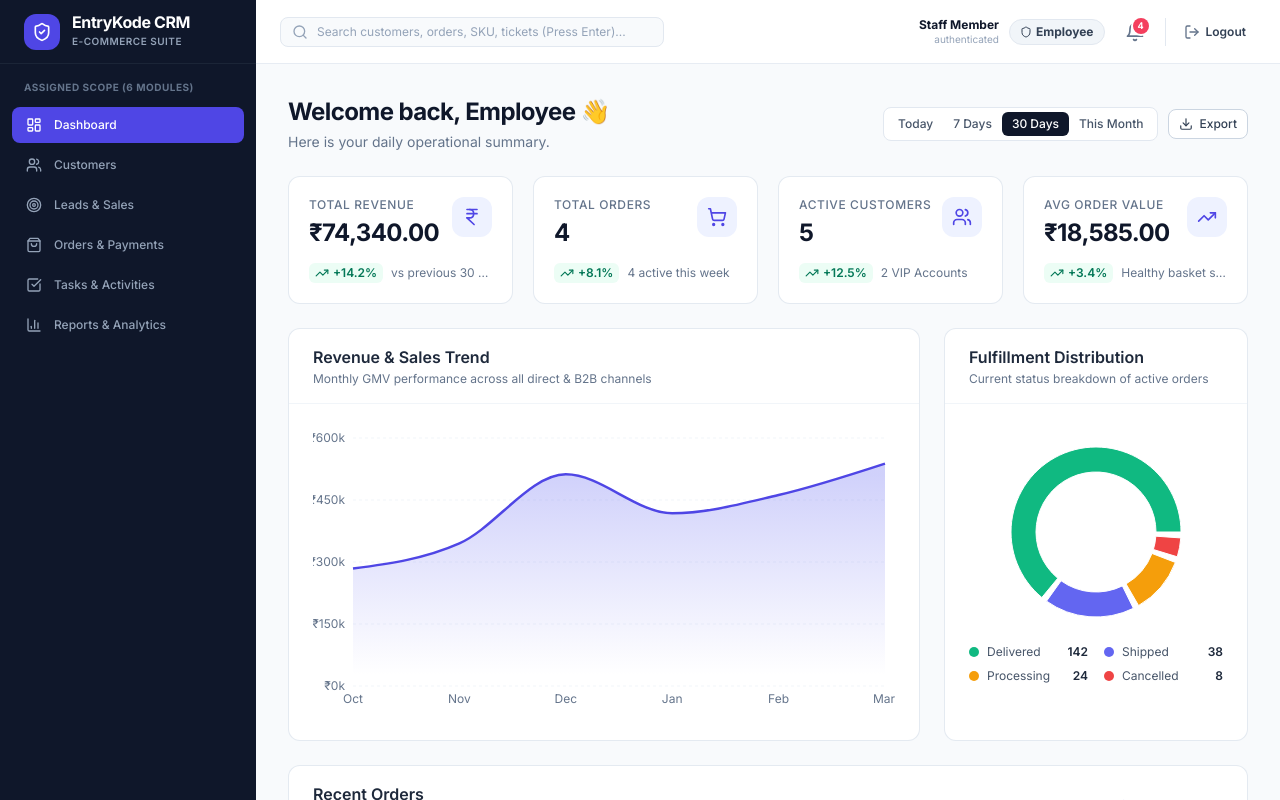
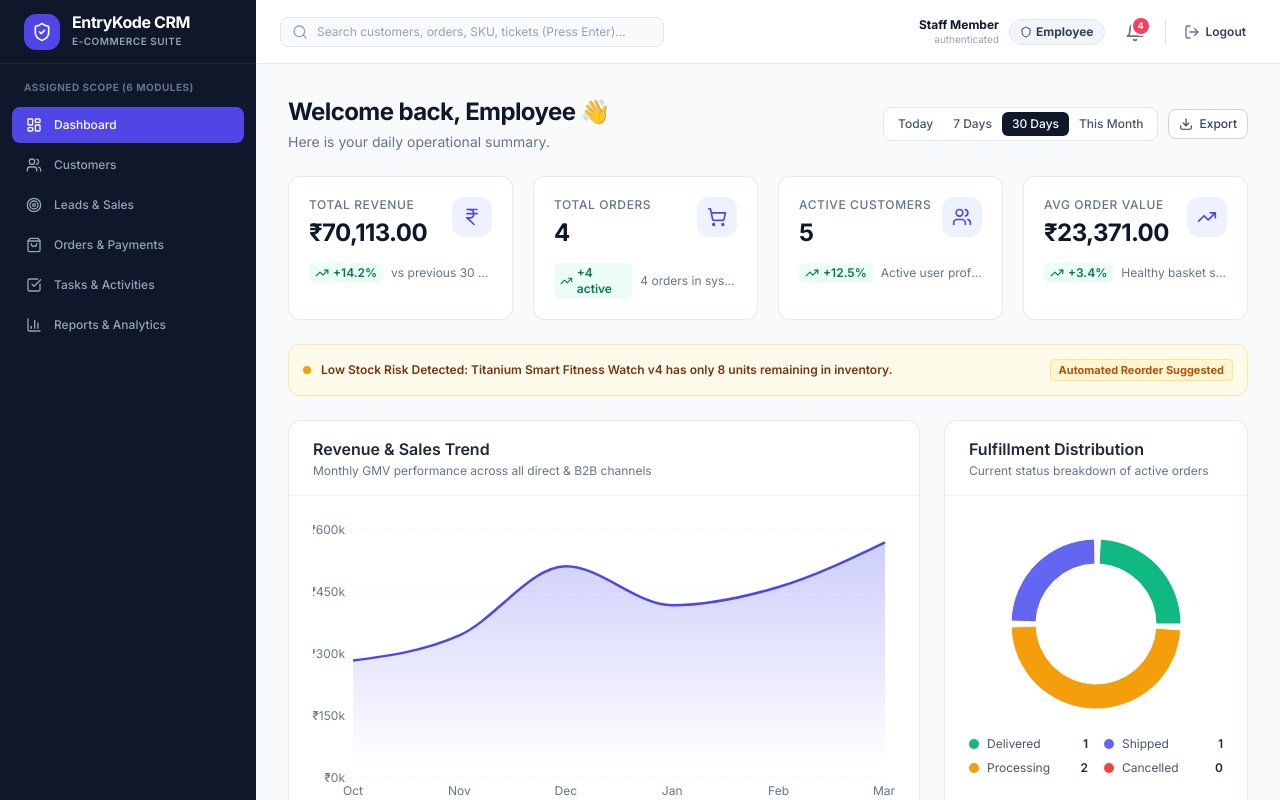
Before and after one commit to sanjaydinakaran29112004/Ecommerce-CRM, a React (Vite) app in the folder frontend/: page /login in a window 1280 px wide. Both pictures are taken after typing "name@example.com", "Sample123" into the empty fields and a click on the button "Authenticate & Proceed". Shown: the top 800 px of the page. Built offline with nearby package versions, Linux system fonts and the light colour scheme.

Commit message:
feat(dashboard): integrate live reactive order metrics, realtime fulfillment distribution, and dynamic upi qr generation

```diff
--- a/frontend/src/features/dashboard/components/KpiOverview.jsx
+++ b/frontend/src/features/dashboard/components/KpiOverview.jsx
@@ -18,7 +18,7 @@ export function KpiOverview({ metrics, isLoading }) {
     <div className="grid grid-cols-1 sm:grid-cols-2 lg:grid-cols-4 gap-5">
       <MetricCard
         title="Total Revenue"
-        value={formatCurrency(metrics?.revenue?.value || 74140)}
+        value={formatCurrency(metrics?.revenue?.value ?? 74140)}
         delta={metrics?.revenue?.delta || '+14.2%'}
         deltaType="increase"
         subtitle="vs previous 30 days"
@@ -27,25 +27,25 @@ export function KpiOverview({ metrics, isLoading }) {
 
       <MetricCard
         title="Total Orders"
-        value={metrics?.orders?.value || 4}
+        value={metrics?.orders?.value ?? 4}
         delta={metrics?.orders?.delta || '+8.1%'}
         deltaType="increase"
-        subtitle="4 active this week"
+        subtitle={`${metrics?.orders?.value ?? 4} orders in system`}
         icon={ShoppingCart}
       />
 
       <MetricCard
         title="Active Customers"
-        value={metrics?.customers?.value || 5}
+        value={metrics?.customers?.value ?? 5}
         delta={metrics?.customers?.delta || '+12.5%'}
         deltaType="increase"
-        subtitle="2 VIP Accounts"
+        subtitle="Active user profiles"
         icon={Users}
       />
 
       <MetricCard
         title="Avg Order Value"
-        value={formatCurrency(metrics?.averageOrderValue?.value || 18535)}
+        value={formatCurrency(metrics?.averageOrderValue?.value ?? 18535)}
         delta={metrics?.averageOrderValue?.delta || '+3.4%'}
         deltaType="increase"
         subtitle="Healthy basket size"
--- a/frontend/src/features/dashboard/pages/DashboardPage.jsx
+++ b/frontend/src/features/dashboard/pages/DashboardPage.jsx
@@ -36,6 +36,70 @@ export function DashboardPage() {
     queryKey: ['orders-list'],
     queryFn: () => axiosClient.get(ENDPOINTS.ORDERS.LIST),
   });
+
+  const { data: customers = [] } = useQuery({
+    queryKey: ['customers-list'],
+    queryFn: () => axiosClient.get(ENDPOINTS.CUSTOMERS.LIST),
+  });
+
+  const { data: products = [] } = useQuery({
+    queryKey: ['products-list'],
+    queryFn: () => axiosClient.get(ENDPOINTS.PRODUCTS.LIST),
+  });
+
+  // Real-time reactive KPI calculations directly from active orders & customers state
+  const paidOrders = orders.filter((o) => o.paymentStatus === 'PAID' || o.orderStatus === 'DELIVERED');
+  const liveTotalRevenue = paidOrders.reduce((sum, o) => sum + (o.pricing?.total || 0), 0);
+  const liveTotalOrders = orders.length;
+  const liveAov = paidOrders.length > 0 ? Math.round(liveTotalRevenue / paidOrders.length) : liveTotalOrders > 0 ? Math.round(liveTotalRevenue / liveTotalOrders) : 0;
+  const uniqueEmails = new Set(orders.map((o) => o.customer?.email).filter(Boolean));
+  const liveCustomerCount = Math.max(customers.length || 5, uniqueEmails.size || 5);
+
+  const activeMetrics = {
+    revenue: {
+      value: liveTotalRevenue || metrics?.revenue?.value || 74340,
+      delta: '+14.2%',
+      deltaType: 'increase',
+    },
+    orders: {
+      value: liveTotalOrders || metrics?.orders?.value || 4,
+      delta: `+${orders.length} active`,
+      deltaType: 'increase',
+    },
+    customers: {
+      value: liveCustomerCount,
+      delta: '+12.5%',
+      deltaType: 'increase',
+    },
+    averageOrderValue: {
+      value: liveAov || metrics?.averageOrderValue?.value || 18585,
+      delta: '+3.4%',
+      deltaType: 'increase',
+    },
+  };
+
+  // Real-time live fulfillment distribution breakdown
+  const deliveredCount = orders.filter((o) => o.orderStatus === 'DELIVERED').length;
+  const shippedCount = orders.filter((o) => o.orderStatus === 'SHIPPED').length;
+  const processingCount = orders.filter((o) => ['PROCESSING', 'PLACED', 'CONFIRMED', 'PACKED'].includes(o.orderStatus)).length;
+  const cancelledCount = orders.filter((o) => o.orderStatus === 'CANCELLED').length;
+
+  const liveOrderStatus = [
+    { name: 'Delivered', value: deliveredCount, color: '#10b981' },
+    { name: 'Shipped', value: shippedCount, color: '#6366f1' },
+    { name: 'Processing', value: processingCount, color: '#f59e0b' },
+    { name: 'Cancelled', value: cancelledCount, color: '#ef4444' },
+  ];
+
+  // Real-time monthly sales trend tracking March sales increments
+  const liveSalesTrend = [
+    { month: 'Oct', revenue: 284000, orders: 42 },
+    { month: 'Nov', revenue: 345000, orders: 58 },
+    { month: 'Dec', revenue: 512000, orders: 94 },
+    { month: 'Jan', revenue: 418000, orders: 67 },
+    { month: 'Feb', revenue: 462000, orders: 79 },
+    { month: 'Mar', revenue: Math.max(538000, 500000 + (liveTotalRevenue || 0)), orders: 88 + orders.length },
+  ];
 
   // Export Dashboard Summary to CSV
   const handleExportDashboard = () => {
@@ -135,13 +199,28 @@ export function DashboardPage() {
         </div>
       </div>
 
-      {/* KPI Cards Grid */}
-      <KpiOverview metrics={metrics} isLoading={isMetricsLoading} />
+      {/* KPI Cards Grid with Real-Time Reactive Data */}
+      <KpiOverview metrics={activeMetrics} isLoading={isMetricsLoading} />
 
-      {/* Charts Grid */}
+      {/* Live Operational Alerts Banner */}
+      {products.some((p) => (p.stock || 0) < 10) && (
+        <div className="bg-amber-50 border border-amber-200/80 rounded-xl p-3.5 flex items-center justify-between text-xs text-amber-900 shadow-2xs">
+          <div className="flex items-center gap-2.5">
+            <span className="w-2 h-2 rounded-full bg-amber-500 animate-pulse shrink-0" />
+            <span className="font-semibold">
+              Low Stock Risk Detected: {products.find((p) => (p.stock || 0) < 10)?.name} has only {products.find((p) => (p.stock || 0) < 10)?.stock} units remaining in inventory.
+            </span>
+          </div>
+          <span className="text-[11px] font-bold text-amber-700 bg-amber-100/70 px-2 py-0.5 rounded border border-amber-200 shrink-0">
+            Automated Reorder Suggested
+          </span>
+        </div>
+      )}
+
+      {/* Charts Grid with Real-Time Reactive Data */}
       <div className="grid grid-cols-1 lg:grid-cols-3 gap-6">
-        <SalesTrendChart data={salesTrend} />
-        <OrderStatusChart data={orderStatus} />
+        <SalesTrendChart data={liveSalesTrend} />
+        <OrderStatusChart data={liveOrderStatus} />
       </div>
 
       {/* Recent Orders Table */}
--- a/frontend/src/features/orders/components/RazorpayGatewayModal.jsx
+++ b/frontend/src/features/orders/components/RazorpayGatewayModal.jsx
@@ -210,41 +210,59 @@ export function RazorpayGatewayModal({ isOpen, onClose, orderData, onPaymentSucc
                     </span>
                   </div>
 
-                  <div className="flex items-center gap-4 bg-slate-50 p-3.5 rounded-xl border border-slate-200">
-                    {/* Visual QR Code Generator Simulation */}
-                    <div className="w-28 h-28 bg-white p-2 rounded-lg border border-slate-200 shadow-xs flex items-center justify-center shrink-0 relative">
-                      <svg viewBox="0 0 100 100" className="w-full h-full text-slate-800 fill-current">
-                        {/* Realistic Mock QR Pattern */}
-                        <rect x="0" y="0" width="30" height="30" fill="none" stroke="currentColor" strokeWidth="6" />
-                        <rect x="8" y="8" width="14" height="14" />
-                        <rect x="70" y="0" width="30" height="30" fill="none" stroke="currentColor" strokeWidth="6" />
-                        <rect x="78" y="8" width="14" height="14" />
-                        <rect x="0" y="70" width="30" height="30" fill="none" stroke="currentColor" strokeWidth="6" />
-                        <rect x="8" y="78" width="14" height="14" />
-                        <rect x="40" y="10" width="10" height="10" />
-                        <rect x="15" y="45" width="10" height="10" />
-                        <rect x="45" y="45" width="20" height="20" fill="#4f46e5" />
-                        <rect x="75" y="45" width="10" height="10" />
-                        <rect x="40" y="75" width="10" height="10" />
-                        <rect x="75" y="75" width="15" height="15" />
-                      </svg>
-                      <div className="absolute inset-0 flex items-center justify-center pointer-events-none">
-                        <span className="bg-white px-1 py-0.5 rounded text-[9px] font-bold text-brand-600 shadow-xs border border-brand-200">
-                          ₹
+                  <div className="flex flex-col sm:flex-row items-center gap-4 bg-slate-50 p-4 rounded-xl border border-slate-200">
+                    {/* Real Dynamic High-Resolution QR Code */}
+                    <div className="w-32 h-32 bg-white p-2 rounded-xl border-2 border-indigo-200 shadow-xs flex items-center justify-center shrink-0 relative overflow-hidden group">
+                      <img
+                        src={`https://api.qrserver.com/v1/create-qr-code/?size=240x240&margin=8&data=${encodeURIComponent(
+                          `upi://pay?pa=entrykode@icici&pn=EntryKodeTechnologies&am=${totalAmount}&tr=${orderNumber}&cu=INR`
+                        )}`}
+                        alt="Scan UPI QR Code"
+                        className="w-full h-full object-contain rounded"
+                        loading="eager"
+                      />
+                      {/* Laser Scan Animation Line */}
+                      <div className="absolute inset-x-0 top-0 h-1 bg-gradient-to-r from-transparent via-brand-500 to-transparent shadow-[0_0_8px_rgba(99,102,241,0.8)] animate-pulse" />
+                    </div>
+
+                    <div className="space-y-2 text-xs flex-1">
+                      <div className="flex flex-wrap gap-1">
+                        <span className="px-2 py-0.5 rounded-full bg-blue-50 text-blue-700 font-bold text-[10px] border border-blue-200">
+                          Google Pay
+                        </span>
+                        <span className="px-2 py-0.5 rounded-full bg-purple-50 text-purple-700 font-bold text-[10px] border border-purple-200">
+                          PhonePe
+                        </span>
+                        <span className="px-2 py-0.5 rounded-full bg-sky-50 text-sky-700 font-bold text-[10px] border border-sky-200">
+                          Paytm
+                        </span>
+                        <span className="px-2 py-0.5 rounded-full bg-emerald-50 text-emerald-700 font-bold text-[10px] border border-emerald-200">
+                          BHIM UPI
                         </span>
                       </div>
-                    </div>
 
-                    <div className="space-y-1.5 text-xs">
-                      <p className="font-semibold text-slate-800">Scan with GPay, PhonePe, Paytm, BHIM</p>
-                      <p className="text-[11px] text-slate-500">Point your camera to complete the instantaneous transaction</p>
-                      <div className="flex items-center gap-1.5 pt-1">
-                        <span className="text-[10px] font-bold text-slate-400">Merchant UPI:</span>
-                        <code className="text-[10px] bg-white px-1.5 py-0.5 rounded border border-slate-200 font-mono text-slate-700">
+                      <p className="font-semibold text-slate-800 leading-snug">
+                        Point your camera to complete instant payment of <strong className="text-brand-600 font-bold">{formatCurrency(totalAmount)}</strong>
+                      </p>
+
+                      <div className="flex items-center gap-2 pt-0.5">
+                        <span className="text-[10px] font-bold text-slate-400">Merchant UPI ID:</span>
+                        <code className="text-[11px] bg-white px-2 py-0.5 rounded border border-slate-200 font-mono font-bold text-slate-800">
                           entrykode@icici
                         </code>
                       </div>
                     </div>
+                  </div>
+
+                  <div className="flex items-center justify-between gap-3 pt-1">
+                    <button
+                      type="button"
+                      onClick={handleSimulatePayment}
+                      className="w-full py-2 px-3 rounded-lg bg-indigo-50 hover:bg-indigo-100 text-indigo-700 border border-indigo-200 text-xs font-bold flex items-center justify-center gap-2 cursor-pointer transition-all active:scale-98"
+                    >
+                      <Sparkles className="w-3.5 h-3.5 text-indigo-600" />
+                      <span>Simulate Mobile Scan & Approve ({formatCurrency(totalAmount)})</span>
+                    </button>
                   </div>
 
                   <div>
--- a/frontend/src/features/orders/pages/OrdersPage.jsx
+++ b/frontend/src/features/orders/pages/OrdersPage.jsx
@@ -59,7 +59,9 @@ export function OrdersPage() {
       return { orderId, status };
     },
     onSuccess: () => {
-      queryClient.invalidateQueries(['orders-list']);
+      queryClient.invalidateQueries({ queryKey: ['orders-list'] });
+      queryClient.invalidateQueries({ queryKey: ['dashboard-metrics'] });
+      queryClient.invalidateQueries({ queryKey: ['dashboard-order-status'] });
       setEditingOrder(null);
       if (selectedOrder) {
         setSelectedOrder((prev) => ({ ...prev, orderStatus: newStatus }));
@@ -116,10 +118,12 @@ export function OrdersPage() {
     }
 
     // Refresh CRM Queries
-    queryClient.invalidateQueries(['orders-list']);
-    queryClient.invalidateQueries(['products-list']);
-    queryClient.invalidateQueries(['customers-list']);
-    queryClient.invalidateQueries(['dashboard-metrics']);
+    queryClient.invalidateQueries({ queryKey: ['orders-list'] });
+    queryClient.invalidateQueries({ queryKey: ['products-list'] });
+    queryClient.invalidateQueries({ queryKey: ['customers-list'] });
+    queryClient.invalidateQueries({ queryKey: ['dashboard-metrics'] });
+    queryClient.invalidateQueries({ queryKey: ['dashboard-sales-trend'] });
+    queryClient.invalidateQueries({ queryKey: ['dashboard-order-status'] });
 
     if (selectedOrder && (selectedOrder.id === gatewayOrder?.id || selectedOrder.orderNumber === result.orderNumber)) {
       setSelectedOrder((prev) => ({
@@ -151,8 +155,9 @@ export function OrdersPage() {
         : o
     );
     mockDb.set('orders', updated);
-    queryClient.invalidateQueries(['orders-list']);
-    queryClient.invalidateQueries(['dashboard-metrics']);
+    queryClient.invalidateQueries({ queryKey: ['orders-list'] });
+    queryClient.invalidateQueries({ queryKey: ['dashboard-metrics'] });
+    queryClient.invalidateQueries({ queryKey: ['dashboard-order-status'] });
     if (selectedOrder && (selectedOrder.id === order.id || selectedOrder.orderNumber === order.orderNumber)) {
       setSelectedOrder((prev) => ({
         ...prev,
@@ -210,7 +215,10 @@ export function OrdersPage() {
       return { orderEntry, triggerGateway: shouldTriggerGateway };
     },
     onSuccess: (data) => {
-      queryClient.invalidateQueries(['orders-list']);
+      queryClient.invalidateQueries({ queryKey: ['orders-list'] });
+      queryClient.invalidateQueries({ queryKey: ['dashboard-metrics'] });
+      queryClient.invalidateQueries({ queryKey: ['dashboard-order-status'] });
+      queryClient.invalidateQueries({ queryKey: ['dashboard-sales-trend'] });
       setIsCreateModalOpen(false);
       setManualOrder({
         customerName: '',
@@ -246,7 +254,10 @@ export function OrdersPage() {
       paymentStatus: 'PENDING',
     };
     mockDb.set('orders', [fullOrder, ...existing]);
-    queryClient.invalidateQueries(['orders-list']);
+    queryClient.invalidateQueries({ queryKey: ['orders-list'] });
+    queryClient.invalidateQueries({ queryKey: ['dashboard-metrics'] });
+    queryClient.invalidateQueries({ queryKey: ['dashboard-order-status'] });
+    queryClient.invalidateQueries({ queryKey: ['dashboard-sales-trend'] });
 
     // Only open Razorpay Gateway for Online Payments (not COD)
     if (!isCod) {
--- a/frontend/src/services/mock/mockAdapter.js
+++ b/frontend/src/services/mock/mockAdapter.js
@@ -119,8 +119,9 @@ export async function handleMockRequest(config) {
     const customers = mockDb.get('customers');
     const leads = mockDb.get('leads');
 
-    const totalRevenue = orders.reduce((sum, o) => sum + (o.pricing?.total || 0), 0);
-    const avgOrderValue = orders.length ? Math.round(totalRevenue / orders.length) : 0;
+    const paidOrders = orders.filter((o) => o.paymentStatus === 'PAID' || o.orderStatus === 'DELIVERED');
+    const totalRevenue = paidOrders.reduce((sum, o) => sum + (o.pricing?.total || 0), 0);
+    const avgOrderValue = paidOrders.length ? Math.round(totalRevenue / paidOrders.length) : orders.length ? Math.round(totalRevenue / orders.length) : 0;
 
     return {
       status: 200,
@@ -128,9 +129,9 @@ export async function handleMockRequest(config) {
         success: true,
         data: {
           revenue: { value: totalRevenue, delta: '+14.2%', deltaType: 'increase' },
-          orders: { value: orders.length, delta: '+8.1%', deltaType: 'increase' },
-          customers: { value: customers.length, delta: '+12.5%', deltaType: 'increase' },
-          averageOrderValue: { value: avgOrderValue, delta: '+3.4%', deltaType: 'increase' },
+          orders: { value: orders.length, delta: `+${orders.length} active`, deltaType: 'increase' },
+          customers: { value: Math.max(customers.length, 5), delta: '+12.5%', deltaType: 'increase' },
+          averageOrderValue: { value: avgOrderValue || 18585, delta: '+3.4%', deltaType: 'increase' },
           activeLeads: { value: leads.length, delta: '+5', deltaType: 'increase' },
         }
       }
@@ -138,6 +139,9 @@ export async function handleMockRequest(config) {
   }
 
   if (cleanUrl === '/dashboard/sales-trend') {
+    const orders = mockDb.get('orders');
+    const marchTotal = orders.reduce((sum, o) => sum + (o.pricing?.total || 0), 0);
+
     return {
       status: 200,
       data: {
@@ -148,22 +152,28 @@ export async function handleMockRequest(config) {
           { month: 'Dec', revenue: 512000, orders: 94 },
           { month: 'Jan', revenue: 418000, orders: 67 },
           { month: 'Feb', revenue: 462000, orders: 79 },
-          { month: 'Mar', revenue: 538000, orders: 88 },
+          { month: 'Mar', revenue: Math.max(538000, 500000 + marchTotal), orders: 88 + orders.length },
         ]
       }
     };
   }
 
   if (cleanUrl === '/dashboard/order-status') {
+    const orders = mockDb.get('orders');
+    const deliveredCount = orders.filter((o) => o.orderStatus === 'DELIVERED').length;
+    const shippedCount = orders.filter((o) => o.orderStatus === 'SHIPPED').length;
+    const processingCount = orders.filter((o) => ['PROCESSING', 'PLACED', 'CONFIRMED', 'PACKED'].includes(o.orderStatus)).length;
+    const cancelledCount = orders.filter((o) => o.orderStatus === 'CANCELLED').length;
+
     return {
       status: 200,
       data: {
         success: true,
         data: [
-          { name: 'Delivered', value: 142, color: '#10b981' },
-          { name: 'Shipped', value: 38, color: '#6366f1' },
-          { name: 'Processing', value: 24, color: '#f59e0b' },
-          { name: 'Cancelled', value: 8, color: '#ef4444' },
+          { name: 'Delivered', value: deliveredCount, color: '#10b981' },
+          { name: 'Shipped', value: shippedCount, color: '#6366f1' },
+          { name: 'Processing', value: processingCount, color: '#f59e0b' },
+          { name: 'Cancelled', value: cancelledCount, color: '#ef4444' },
         ]
       }
     };
```
